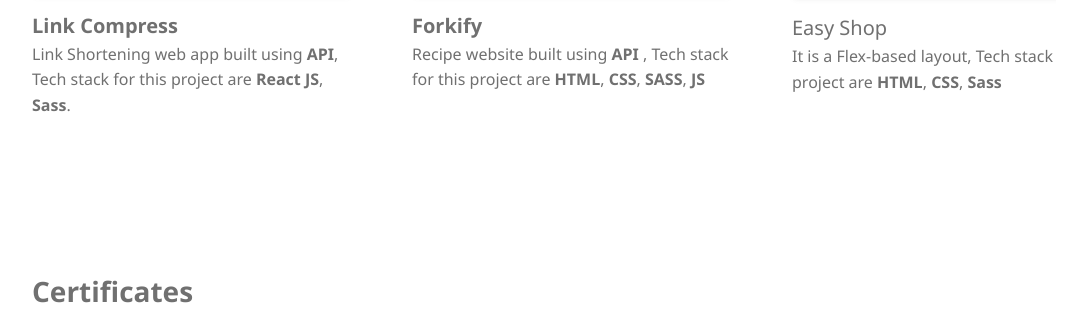
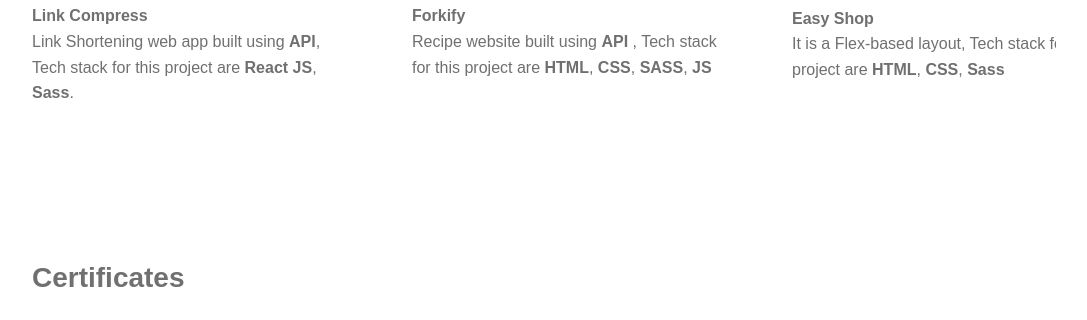
Before and after one commit to Rahulchandankeri/portfolio, a website built with Parcel: page index.html in a window 1280 px wide. Shown: the part 1241-1561 px from the top of the page, without its empty margins (96-1183 px from the left). Built offline with nearby package versions, Linux system fonts and the light colour scheme; grey boxes are pictures that could not be loaded.

Commit message:
Updated fixes

```diff
--- a/index.html
+++ b/index.html
@@ -145,7 +145,7 @@
               </div>
               <div class="caption">
                 <a title="Click to take 'ShopEasy' project demo" rel="noopener" href="https://rahulchandankeri.github.io/ShopEasy" target="_blank">
-                  <h3 class="secondary-heading">Easy Shop</h3>
+                  <h3 class="secondary-heading"><span class="highlight">Easy Shop</span></h3>
                 </a>
                 <p class="summary">
                   It is a Flex-based layout, Tech stack for this project are <span  class="highlight">HTML</span>, <span  class="highlight">CSS</span>, <span  class="highlight">Sass</span>  <a href="#"><span class="read-more">Read More</span></a>
--- a/sass/base/_typography.scss
+++ b/sass/base/_typography.scss
@@ -2,7 +2,7 @@
 .secondary-heading,
 .tertiary-heading,
 .summary {
-  font-family: "Segoe UI", Tahoma, Geneva, Verdana, sans-serif;
+  font-family: sans-serif, "Segoe UI", Tahoma, Geneva;
   color: $primary-color;
 }
 
@@ -10,7 +10,7 @@
   font-size: 2.8rem;
 }
 .secondary-heading {
-  font-size: 2rem;
+  font-size: 1.6rem;
   font-weight: 400;
 }
 .tertiary-heading {
```
Also changed, not shown: main.css, 1 other file.
